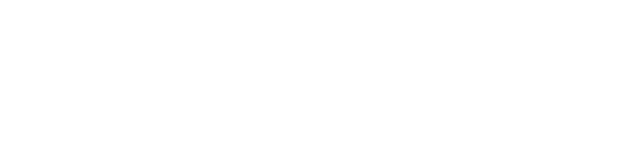
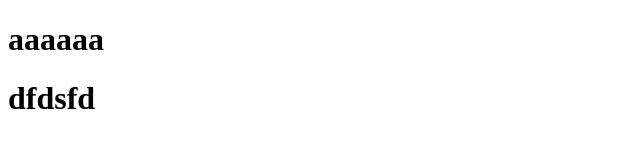
Before and after one commit to hydraChaosu/funWithGit, a plain HTML site: page index.html in a window 1280 px wide. Shown: the whole page, without its empty margins (0-640 px from the left). Drawn offline with Linux system fonts and the light colour scheme.

Commit message:
Add some text

```diff
--- a/index.html
+++ b/index.html
@@ -5,6 +5,8 @@
     <meta name="viewport" content="width=device-width, initial-scale=1.0" />
     <meta http-equiv="X-UA-Compatible" content="ie=edge" />
     <title>Document</title>
+    <h1>aaaaaa</h1>
+    <h1>dfdsfd</h1>
   </head>
   <body></body>
 </html>
```
